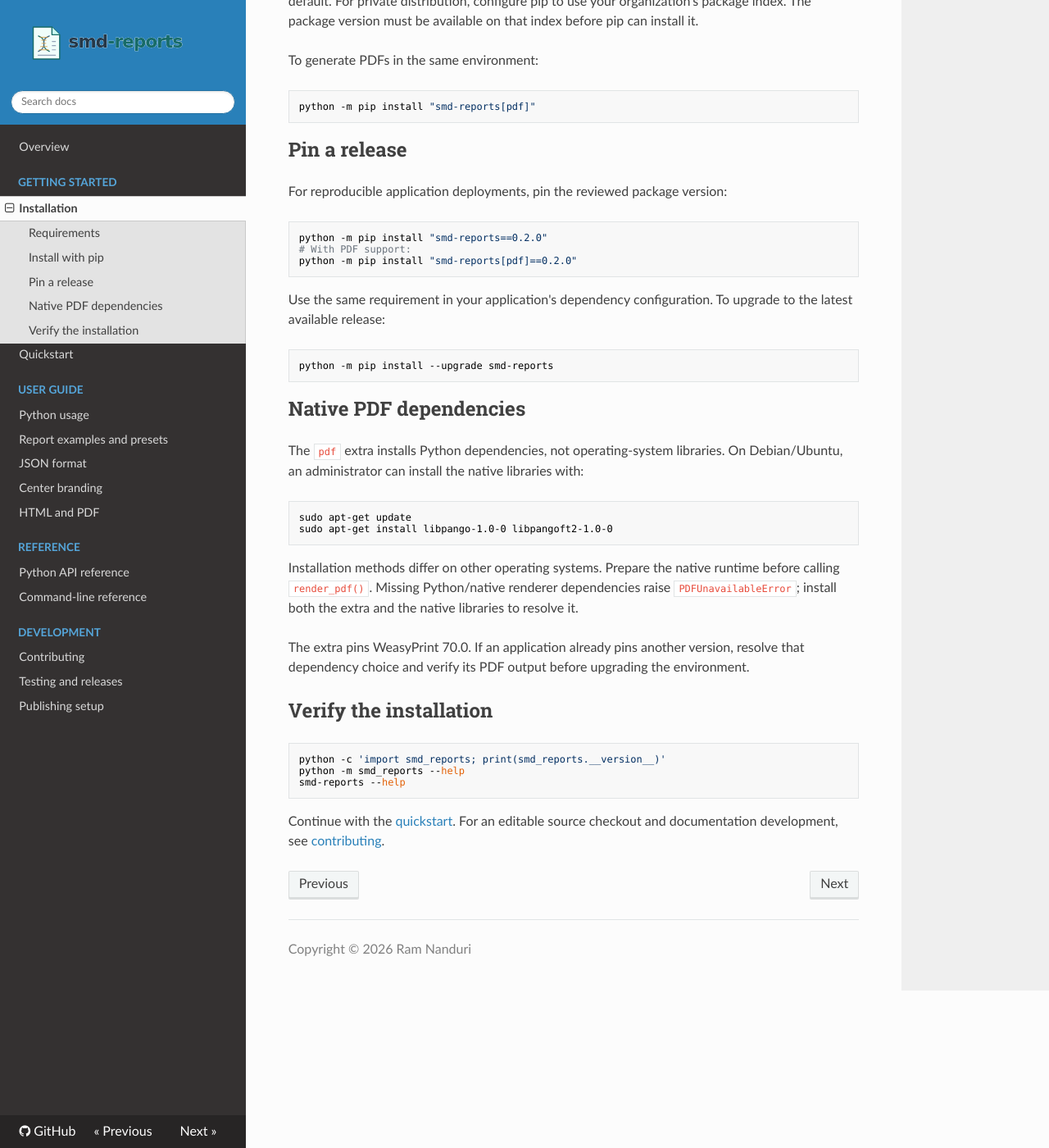
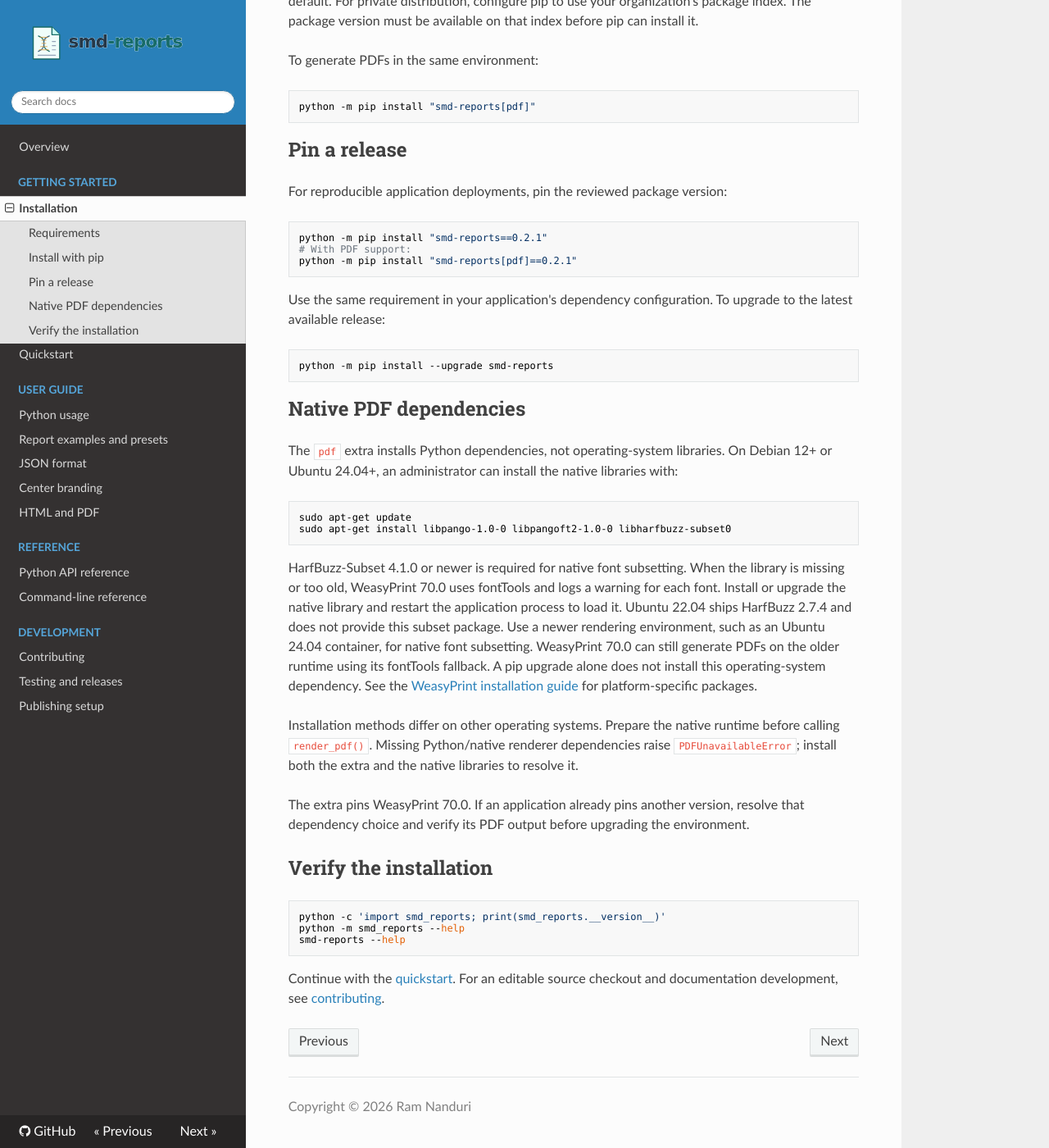
Before and after one commit to SMD-Bioinformatics-Lund/smd-reports, an MkDocs documentation site: the page built from docs/installation.md, in a window 1280 px wide and 1400 px high, scrolled down 583 px. Shown: the whole window at 82% size. Built offline with MkDocs 1.6.1, drawn with Linux system fonts in a browser that asks for light colours; nearby versions of some CDN libraries.

Commit message:
Fix PDF media warnings and document font subsetting dependencies

````diff
--- a/docs/installation.md
+++ b/docs/installation.md
@@ -33,9 +33,9 @@ python -m pip install "smd-reports[pdf]"
 For reproducible application deployments, pin the reviewed package version:
 
 ```sh
-python -m pip install "smd-reports==0.2.0"
+python -m pip install "smd-reports==0.2.1"
 # With PDF support:
-python -m pip install "smd-reports[pdf]==0.2.0"
+python -m pip install "smd-reports[pdf]==0.2.1"
 ```
 
 Use the same requirement in your application's dependency configuration. To upgrade
@@ -48,12 +48,22 @@ python -m pip install --upgrade smd-reports
 ## Native PDF dependencies
 
 The `pdf` extra installs Python dependencies, not operating-system libraries. On
-Debian/Ubuntu, an administrator can install the native libraries with:
+Debian 12+ or Ubuntu 24.04+, an administrator can install the native libraries with:
 
 ```sh
 sudo apt-get update
-sudo apt-get install libpango-1.0-0 libpangoft2-1.0-0
+sudo apt-get install libpango-1.0-0 libpangoft2-1.0-0 libharfbuzz-subset0
 ```
+
+HarfBuzz-Subset 4.1.0 or newer is required for native font subsetting. When the library
+is missing or too old, WeasyPrint 70.0 uses fontTools and logs a warning for each font.
+Install or upgrade the native library and restart the application process to load it.
+Ubuntu 22.04 ships HarfBuzz 2.7.4 and does not provide this subset package. Use a newer
+rendering environment, such as an Ubuntu 24.04 container, for native font subsetting.
+WeasyPrint 70.0 can still generate PDFs on the older runtime using its fontTools fallback.
+A pip upgrade alone does not install this operating-system dependency. See the
+[WeasyPrint installation guide](https://doc.courtbouillon.org/weasyprint/stable/first_steps.html#installation)
+for platform-specific packages.
 
 Installation methods differ on other operating systems. Prepare the native runtime
 before calling `render_pdf()`. Missing Python/native renderer dependencies raise
--- a/src/smd_reports/__init__.py
+++ b/src/smd_reports/__init__.py
@@ -2,7 +2,7 @@
 
 import logging
 
-__version__ = "0.2.0"
+__version__ = "0.2.1"
 
 from .errors import (
     PDFUnavailableError,
--- a/src/smd_reports/static/report.css
+++ b/src/smd_reports/static/report.css
@@ -119,7 +119,9 @@ p, li { orphans: 3; widows: 3; }
   .break-before { break-before: page; }
   .report-summary { break-before: page; break-after: page; }
 }
-@media screen and (max-width: 800px) { .page { width: 100%; margin: 0; padding: 16px; } }
+@media screen {
+  @media (max-width: 800px) { .page { width: 100%; margin: 0; padding: 16px; } }
+}
 /* JSON columns and grid spans determine the content layout. */
 .cell-highlight { background: #ffffe0; }
 .cell-plain { white-space: pre-wrap; }
````
Also changed, not shown: CHANGELOG.md (+5 -0 lines), README.md (+1 -1 lines), docs/rendering.md (+1 -1 lines), 13 other files.
